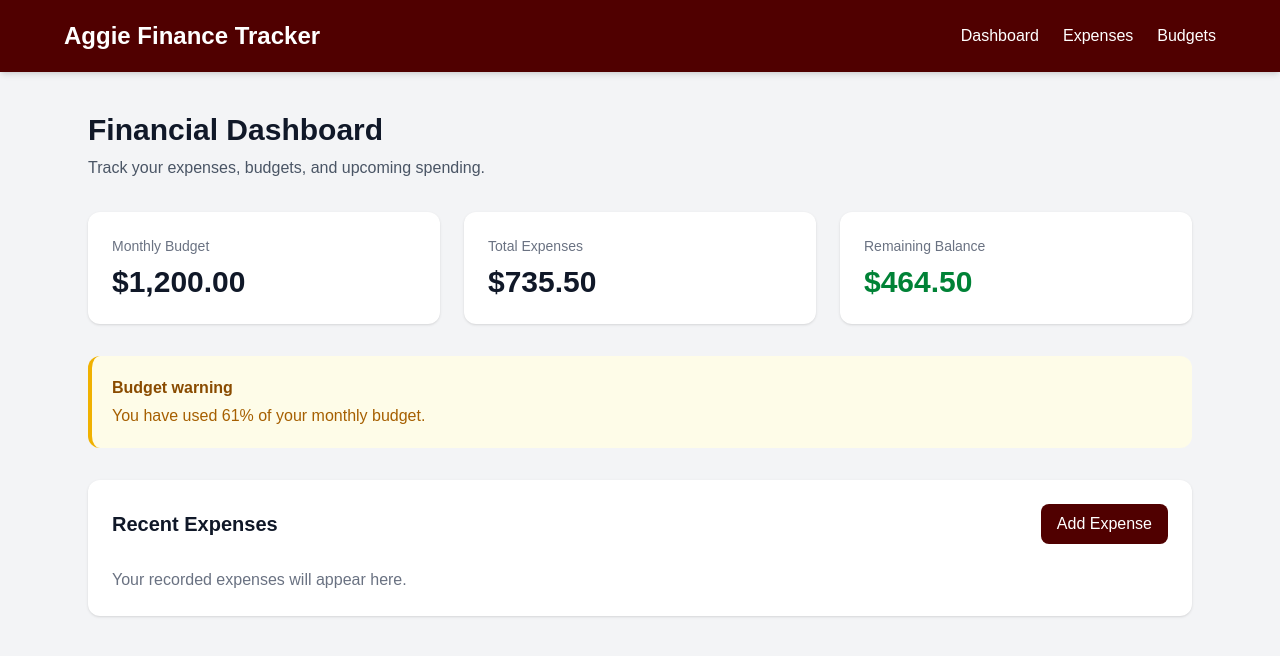
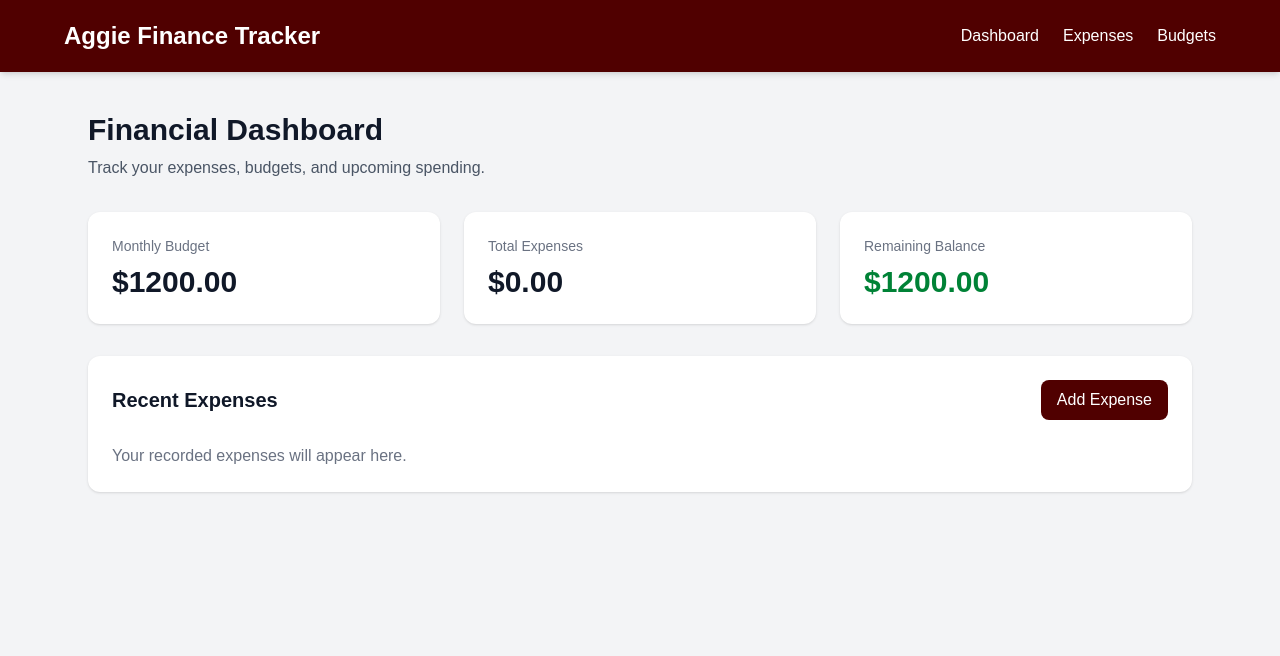
Before and after one commit to ayoogunss/aggie-finance-tracker, a Next.js app: page / in a window 1280 px wide. Shown: the top 656 px of the page. Built offline with nearby package versions, Linux system fonts and the light colour scheme.

Commit message:
Implemented calculations of expenses and budget warnings

```diff
--- a/app/page.tsx
+++ b/app/page.tsx
@@ -35,6 +35,20 @@ export default function Home() {
     setShowExpenseForm(false);
   }
 
+  const monthlyBudget = 1200;
+
+const totalExpenses = expenses.reduce(
+  (total, expense) => total + expense.amount,
+  0
+);
+
+const remainingBalance = monthlyBudget - totalExpenses;
+
+const budgetUsedPercentage =
+  monthlyBudget > 0
+    ? (totalExpenses / monthlyBudget) * 100
+    : 0;
+
   return (
     <main className="min-h-screen bg-gray-100 text-gray-900">
       <header className="bg-[#500000] px-6 py-5 text-white shadow-md">
@@ -68,32 +82,50 @@ export default function Home() {
             <p className="text-sm font-medium text-gray-500">
               Monthly Budget
             </p>
-            <p className="mt-2 text-3xl font-bold">$1,200.00</p>
+            <p className="mt-2 text-3xl font-bold">
+            ${monthlyBudget.toFixed(2)}</p>
           </article>
 
           <article className="rounded-xl bg-white p-6 shadow-sm">
             <p className="text-sm font-medium text-gray-500">
               Total Expenses
             </p>
-            <p className="mt-2 text-3xl font-bold">$735.50</p>
+            <p className="mt-2 text-3xl font-bold">
+  ${totalExpenses.toFixed(2)}
+</p>
           </article>
 
           <article className="rounded-xl bg-white p-6 shadow-sm">
             <p className="text-sm font-medium text-gray-500">
               Remaining Balance
             </p>
-            <p className="mt-2 text-3xl font-bold text-green-700">
-              $464.50
-            </p>
+            <p
+  className={`mt-2 text-3xl font-bold ${
+    remainingBalance < 0 ? "text-red-700" : "text-green-700"
+  }`}
+>
+  ${remainingBalance.toFixed(2)}
+</p>
           </article>
         </div>
 
-        <div className="mt-8 rounded-xl border-l-4 border-yellow-500 bg-yellow-50 p-5">
-          <h3 className="font-bold text-yellow-800">Budget warning</h3>
-          <p className="mt-1 text-yellow-700">
-            You have used 61% of your monthly budget.
-          </p>
-        </div>
+        {budgetUsedPercentage >= 80 && (
+  <div className="mt-8 rounded-xl border-l-4 border-yellow-500 bg-yellow-50 p-5">
+    <h3 className="font-bold text-yellow-800">
+      {budgetUsedPercentage >= 100
+        ? "Budget exceeded"
+        : "Budget warning"}
+    </h3>
+
+    <p className="mt-1 text-yellow-700">
+      {budgetUsedPercentage >= 100
+        ? `You are $${Math.abs(remainingBalance).toFixed(2)} over your monthly budget.`
+        : `You have used ${Math.round(
+            budgetUsedPercentage
+          )}% of your monthly budget.`}
+    </p>
+  </div>
+)}
 
         <section className="mt-8 rounded-xl bg-white p-6 shadow-sm">
   <div className="flex items-center justify-between">
```
